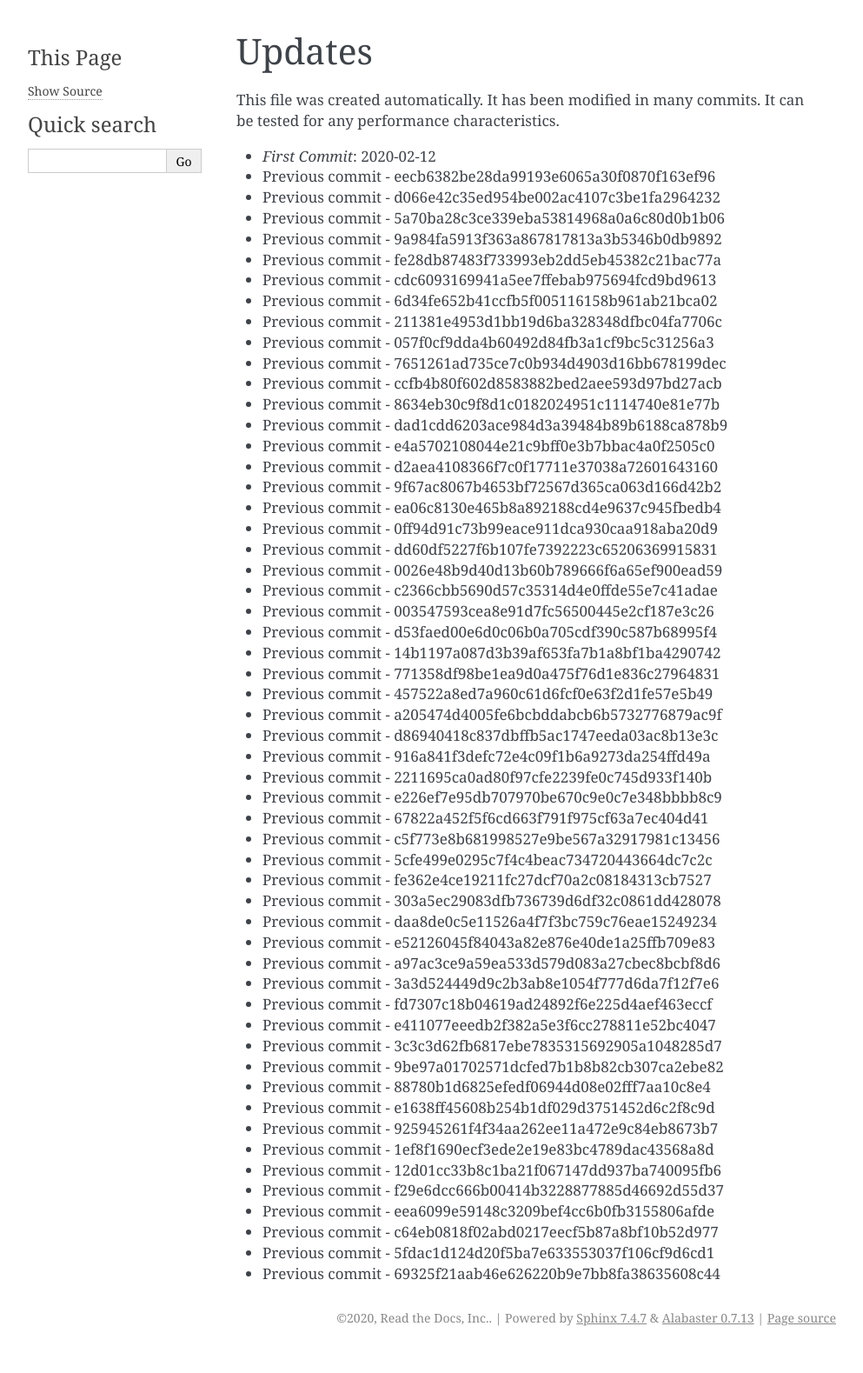
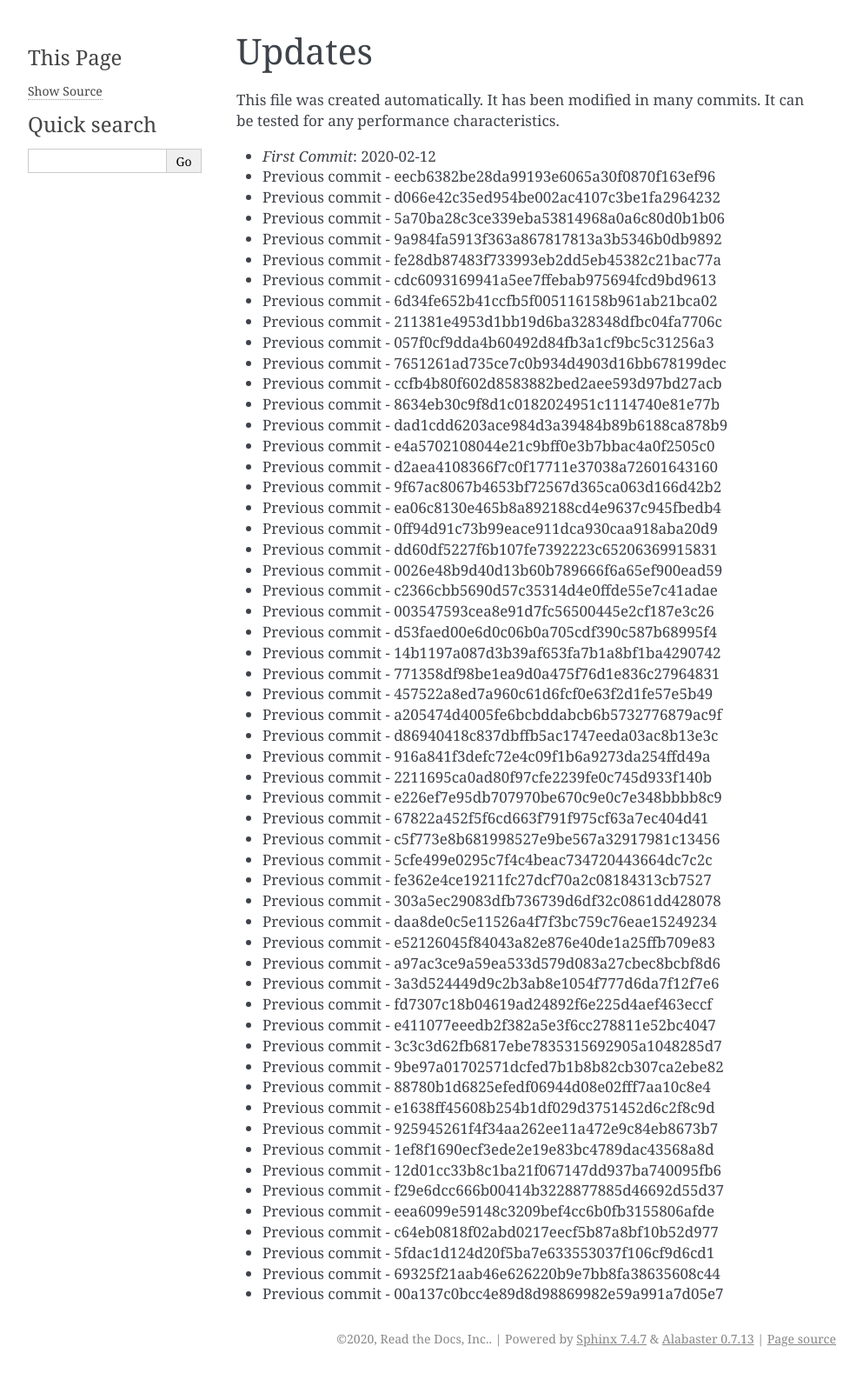
Before and after one commit to readthedocs/rtd-git-stresstest, a Sphinx documentation site: the page built from docs/updates.rst, in a window 1280 px wide. Shown: the whole page at 87% size, without its empty margins (148-1141 px from the left). Built offline with Sphinx 7.4.7, drawn with Linux system fonts in a browser that asks for light colours; before the commit the page ends 1555 px from its top, so only the background shows below that.

Commit message:
Generating commit from previous: 00a137c0bcc4e89d8d98869982e59a991a7d05e7

```diff
--- a/docs/updates.rst
+++ b/docs/updates.rst
@@ -60,3 +60,4 @@ It can be tested for any performance characteristics.
 * Previous commit - c64eb0818f02abd0217eecf5b87a8bf10b52d977
 * Previous commit - 5fdac1d124d20f5ba7e633553037f106cf9d6cd1
 * Previous commit - 69325f21aab46e626220b9e7bb8fa38635608c44
+* Previous commit - 00a137c0bcc4e89d8d98869982e59a991a7d05e7
```
